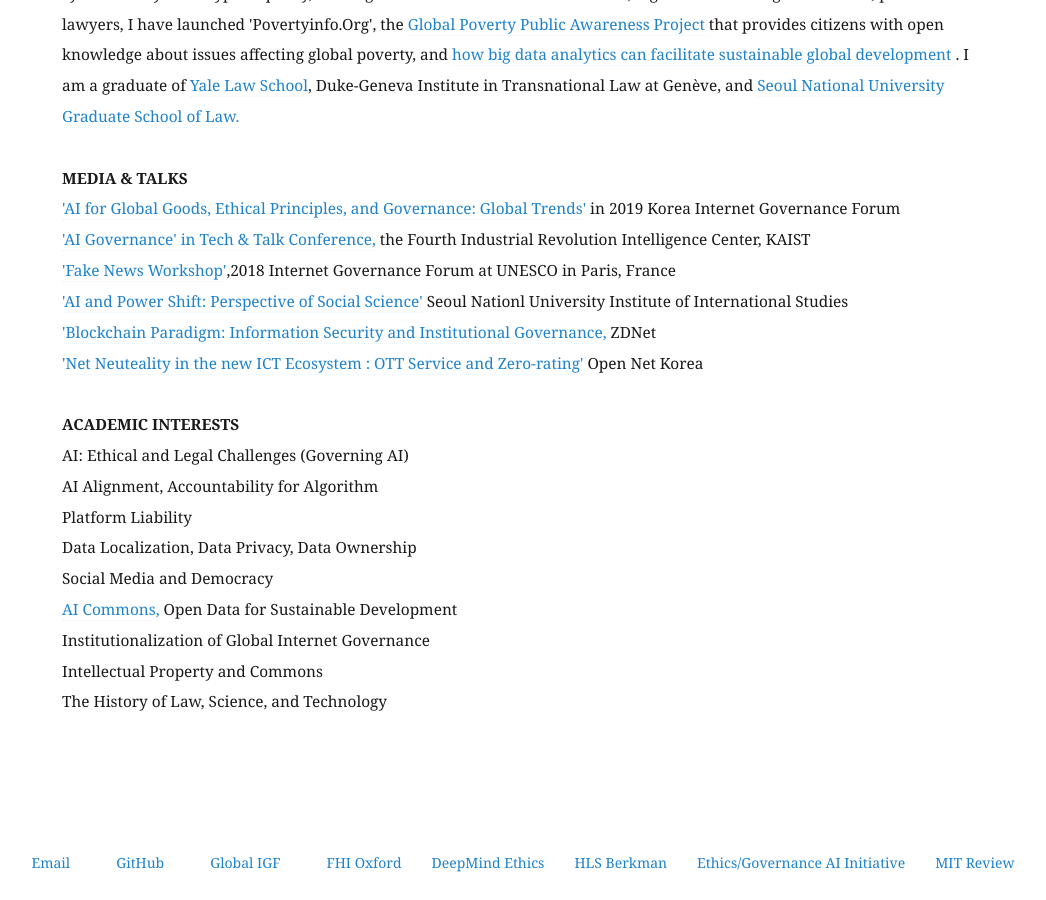
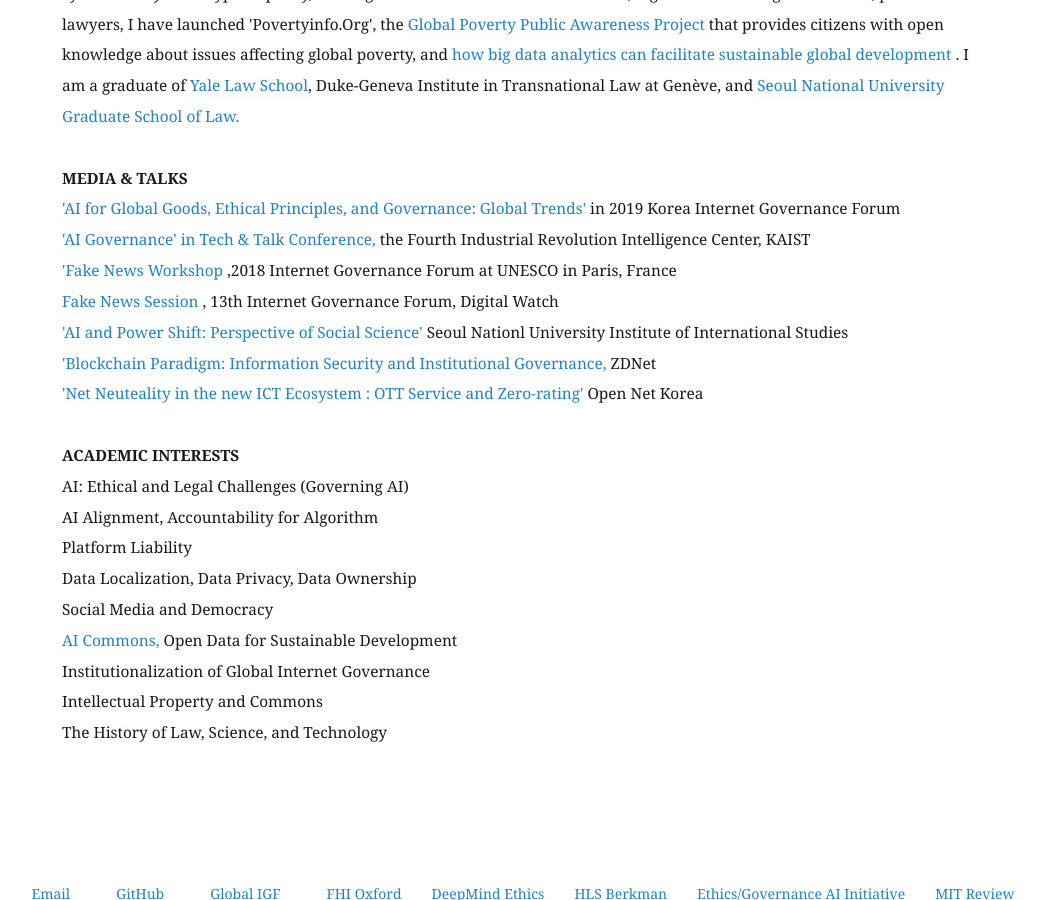
Before and after one commit to eunchangchoi/eunchangchoi.github.io, a Jekyll site: the page built from index.md, in a window 1280 px wide and 900 px high, scrolled down 1371 px. Shown: the whole window, without its empty margins (38-1084 px from the left). Built offline with Jekyll 4.4.1, drawn with Linux system fonts in a browser that asks for light colours.

Commit message:
Update index.md

```diff
--- a/index.md
+++ b/index.md
@@ -29,8 +29,9 @@
  <strong> MEDIA & TALKS </strong> <br>
    <a href="https://www.youtube.com/watch?v=0-ysDtfJ8Jk">'AI for Global Goods, Ethical Principles, and Governance: Global Trends'</a>  in 2019 Korea Internet Governance Forum <br>
   <a href="https://www.kaist.ac.kr/_prog/_board/?mode=V&no=96361&code=kaist_news&site_dvs_cd=kr&menu_dvs_cd=&list_typ=B&skey=&sval=&smonth=&site_dvs=&GotoPage=1"> 'AI Governance' in Tech & Talk Conference,</a> the Fourth Industrial Revolution Intelligence Center, KAIST <br>
-   <a href="https://dig.watch/sessions/session-fakenews">'Fake News Workshop'</a>,2018 Internet Governance Forum at UNESCO in Paris, France<br>
-   <a href="http://www.snuiis.re.kr/sub2/2_2_5_1.php?mode=view&number=458&b_name=event1_1&page=1"> 'AI and Power Shift: Perspective of Social Science'</a> Seoul Nationl University Institute of International Studies<br>
+   <a href="https://www.youtube.com/watch?v=quo1DLyitf8">'Fake News Workshop </a>,2018 Internet Governance Forum at UNESCO in Paris, France <br>
+   <a href="https://dig.watch/sessions/session-fakenews"> Fake News Session </a>, 13th Internet Governance Forum, Digital Watch <br>
+   <a href="http://www.snuiis.re.kr/sub2/2_2_5_1.php?mode=view&number=458&b_name=event1_1&page=1"> 'AI and Power Shift: Perspective of Social Science'</a> Seoul Nationl University Institute of International Studies <br>
    <a href="http://www.zdnet.co.kr/view/?no=20170915172456&from=Mobile"> 'Blockchain Paradigm: Information Security and Institutional Governance, </a>ZDNet <br>
   <a href="https://opennet.or.kr/wp-content/uploads/2015/08/발표자료-Net-Neutrality-OTT-Zero-ratinghandout-2015812-.pdf"> 'Net Neuteality in the new ICT Ecosystem : OTT Service and Zero-rating'</a> Open Net Korea<br>
     <br>
```
